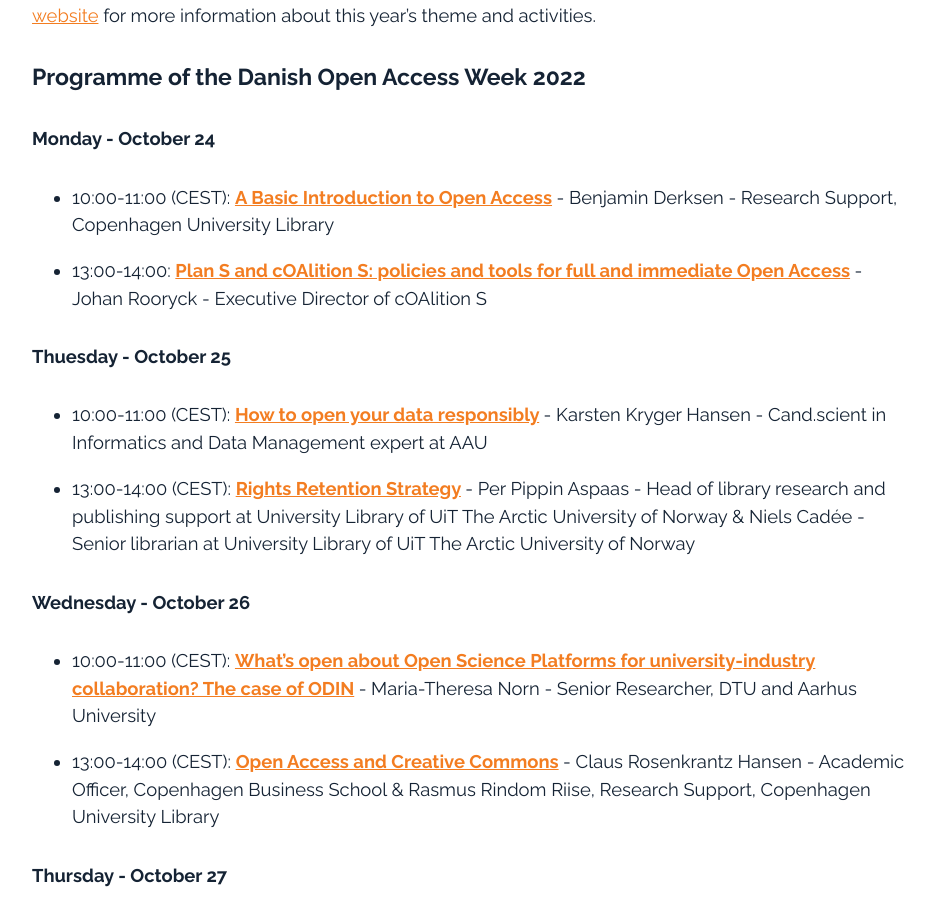
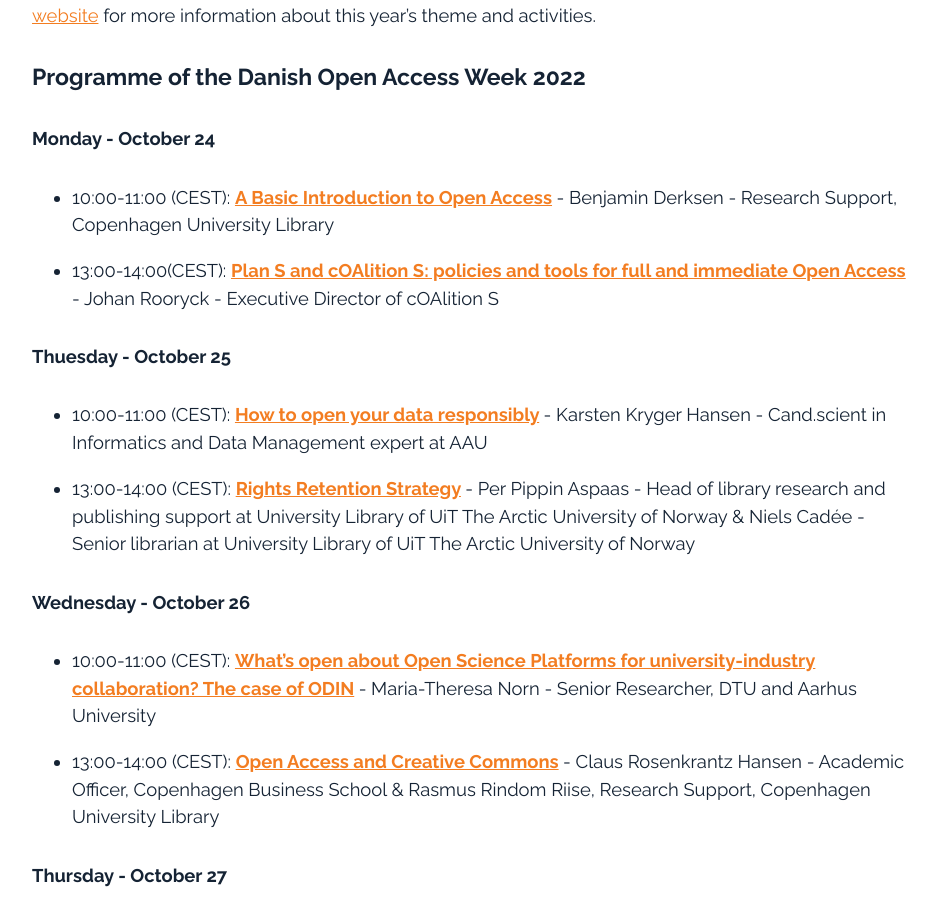
Before and after one commit to openaccess-dk/openaccess-dk.github.io, a Jekyll site: the page built from oaw2022.md, in a window 1280 px wide and 900 px high, scrolled down 1610 px. Shown: the whole window, without its empty margins (168-1104 px from the left). Built offline with Jekyll 4.4.1, drawn with Linux system fonts in a browser that asks for light colours.

Commit message:
Update oaw2022.md

```diff
--- a/oaw2022.md
+++ b/oaw2022.md
@@ -37,7 +37,7 @@
 ##### Monday - October 24
 - 10:00-11:00 (CEST): <b>[A Basic Introduction to Open Access](https://openaccess.dk/oaw2022/monday01) </b> - Benjamin Derksen - Research Support, Copenhagen University Library
 
-- 13:00-14:00: <b>[Plan S and cOAlition S: policies and tools for full and immediate Open Access](https://openaccess.dk/oaw2022/monday02) </b> - Johan Rooryck - Executive Director of cOAlition S
+- 13:00-14:00(CEST): <b>[Plan S and cOAlition S: policies and tools for full and immediate Open Access](https://openaccess.dk/oaw2022/monday02) </b> - Johan Rooryck - Executive Director of cOAlition S
 
 ##### Thuesday - October 25
 - 10:00-11:00 (CEST): <b>[How to open your data responsibly](https://openaccess.dk/oaw2022/thuesday01) </b> - Karsten Kryger Hansen - Cand.scient in Informatics and Data Management expert at AAU
```
